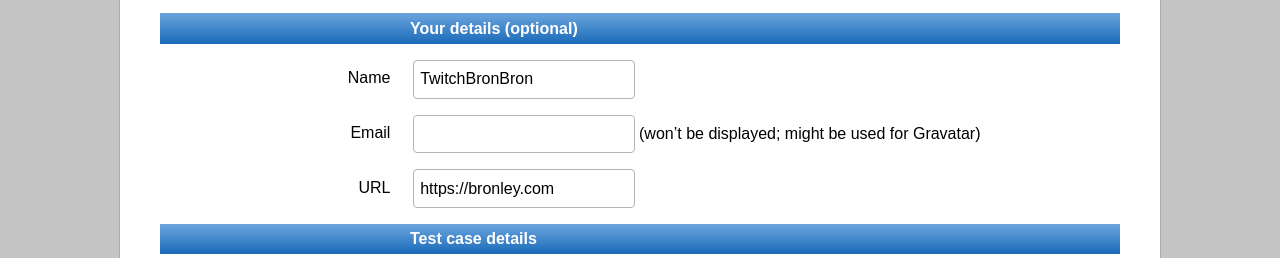
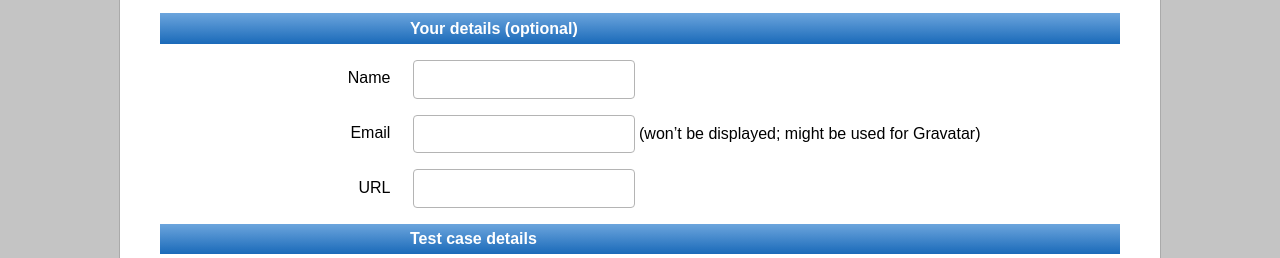
Before and after one commit to TwitchBronBron/jsperf-static, a website: page docs/edit.html in a window 1280 px wide. Shown: the part 169-427 px from the top of the page. Drawn offline with Linux system fonts and the light colour scheme.

Commit message:
fix author and url display

```diff
--- a/docs/edit.html
+++ b/docs/edit.html
@@ -21,7 +21,7 @@
 <body>
     <h1>
         <a href="edit.html" style="text-decoration: none; color: inherit;">
-                    jsPerf-static — JavaScript performance playground</a>
+            jsPerf-static — JavaScript performance playground</a>
     </h1>
     <article>
         <h2>What is jsPerf?</h2>
@@ -37,30 +37,18 @@
                 <h3>Your details (optional)</h3>
                 <div>
                     <label for="author">Name</label>
-                    <input
-                           type="text"
-                           name="author"
-                           id="author"
-                           value="TwitchBronBron" />
+                    <input type="text" name="author" id="author" value="" />
                 </div>
                 <div>
                     <label for="authorEmail">Email </label>
                     <label class="inline">
-                        <input
-                               type="email"
-                               name="authorEmail"
-                               id="authorEmail"
-                               value="" />
+                        <input type="email" name="authorEmail" id="authorEmail" value="" />
                         (won’t be displayed; might be used for Gravatar)
                     </label>
                 </div>
                 <div>
                     <label for="authorURL">URL </label>
-                    <input
-                           type="url"
-                           name="authorURL"
-                           id="authorURL"
-                           value="https://bronley.com" />
+                    <input type="url" name="authorURL" id="authorURL" value="" />
                 </div>
             </fieldset>
             <fieldset>
@@ -180,7 +168,7 @@
                 id: $("#id").val(),
                 author: $("#author").val(),
                 email: $("#authorEmail").val(),
-                url: $("#authorURL").val(),
+                authorURL: $("#authorURL").val(),
                 title: $("#title").val(),
                 info: $("#info").val(),
                 initHTML: $("#initHTML").val(),
```
Also changed, not shown: docs/test.html (+2 -2 lines).
